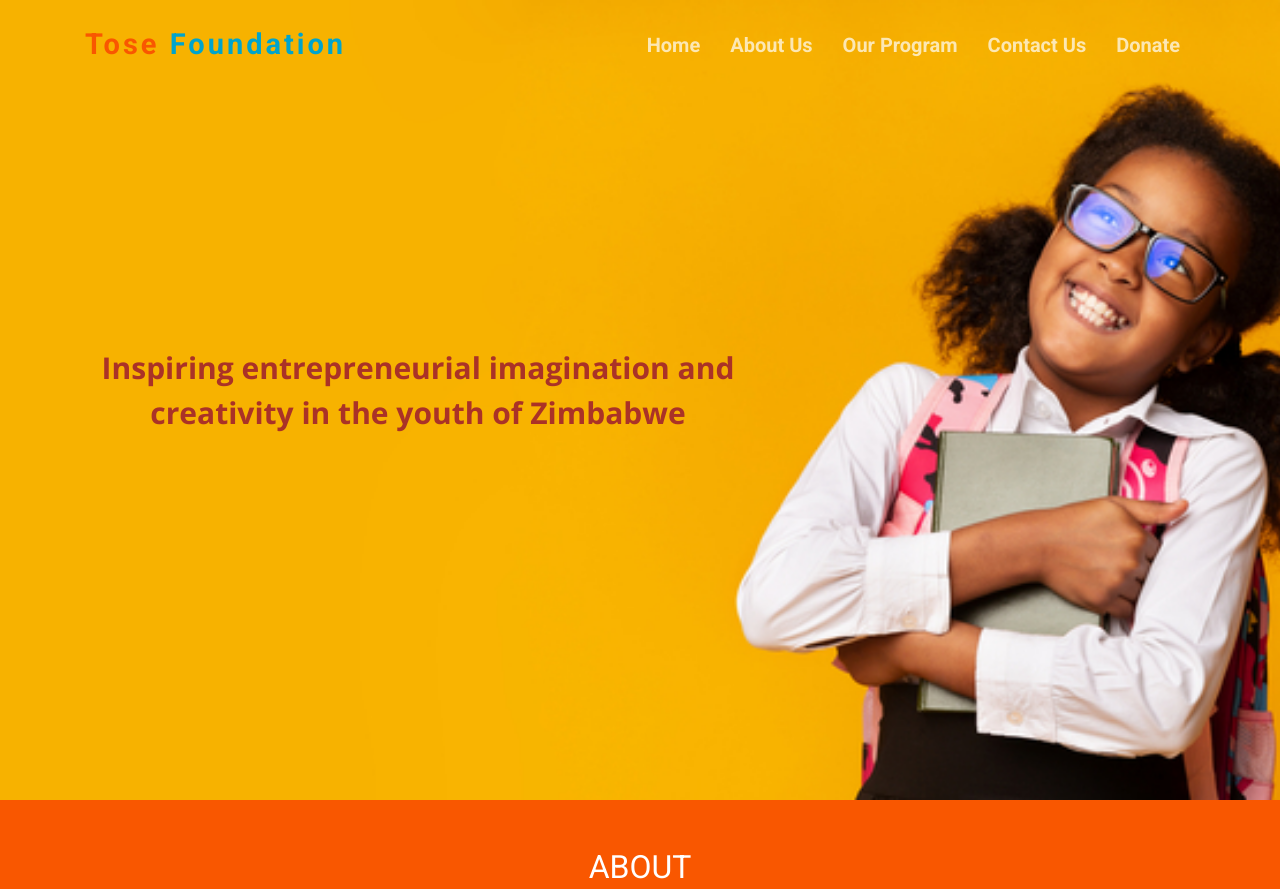
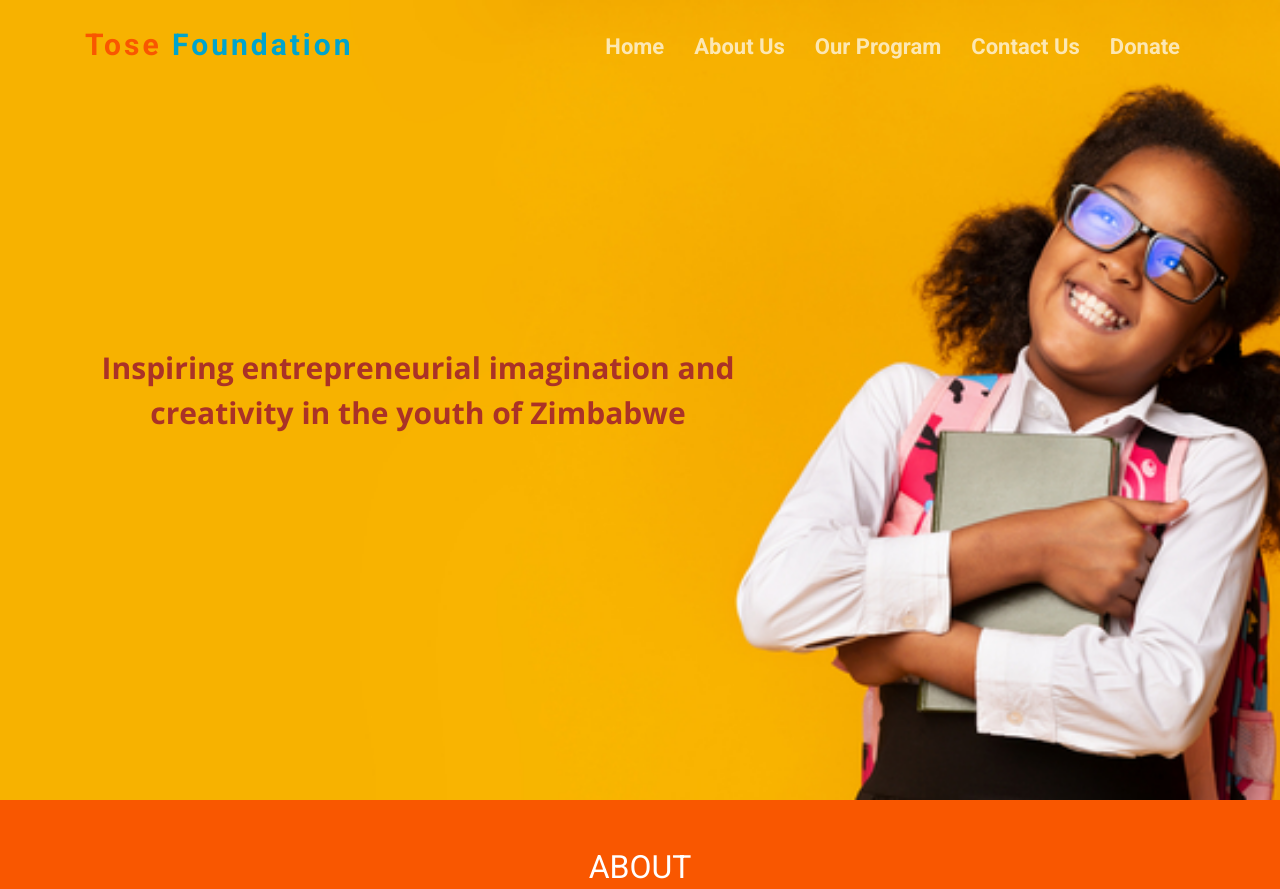
Before and after one commit to mndlovu18/Tose-Foundation, a website: page index.html in a window 1280 px wide. Shown: the top 889 px of the page. Drawn offline with nearby package versions, Linux system fonts and the light colour scheme.

Commit message:
background

```diff
--- a/assets/css/style.css
+++ b/assets/css/style.css
@@ -54,7 +54,7 @@ h1, h2, h3, h4, h5, h6, .font-primary {
 }
 
 #header #logo h1 {
-  font-size: 29px;
+  font-size: 30px;
   margin: 0;
   padding: 10px 0 ;
   line-height: 1;
@@ -103,7 +103,7 @@ h1, h2, h3, h4, h5, h6, .font-primary {
   padding: 10px 15px;
   transition: 0.3s;
   font-weight: 900;
-  font-size: 20px;
+  font-size: 22px;
   font-family: 'Roboto', sans-serif;
 }
 
```
